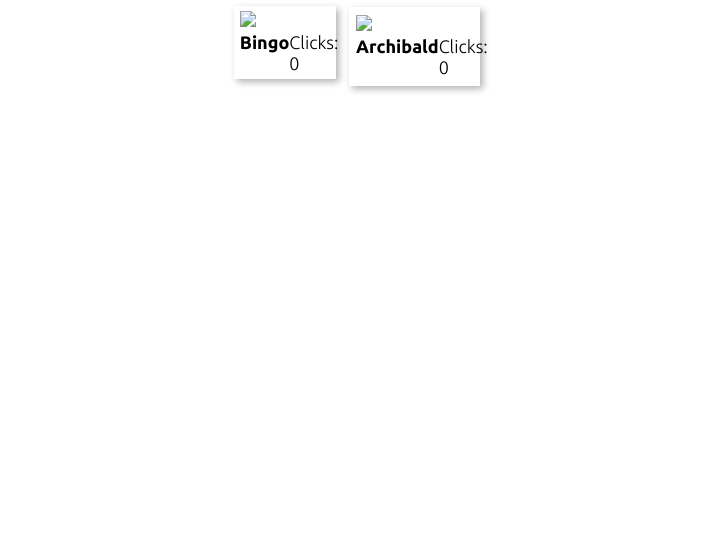
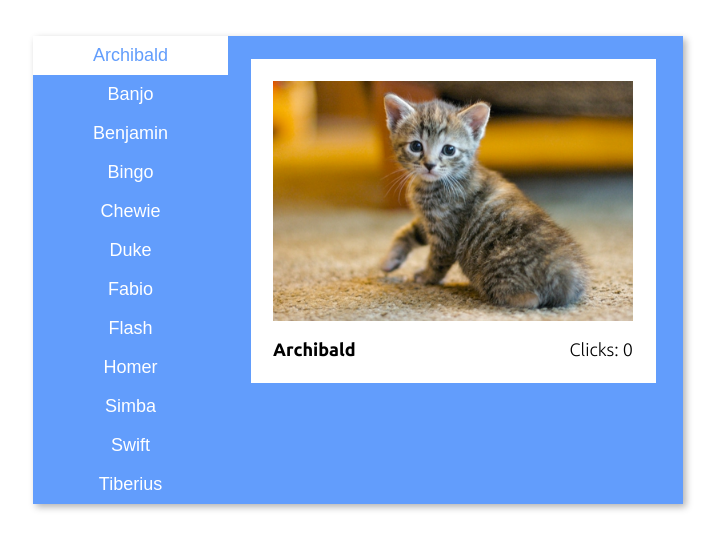
Before and after one commit to alemikolo/cat-clicker, a website: page src/index.html in a window 1280 px wide. Shown: the whole page, without its empty margins (282-1003 px from the left). Drawn offline with nearby package versions, Linux system fonts and the light colour scheme; files that its build step writes are made by us from their sources; files whose address does not match are found by name.

Commit message:
second requirements - cat clicker premium

```diff
--- a/src/index.html
+++ b/src/index.html
@@ -9,8 +9,9 @@
 </head>
 
 <body>
-  <ul id="cat-clicker" class="cat-clicker">
-  </ul>
+  <div id="cat-clicker" class="cat-clicker">
+      <ul id="cat-list" class="cat-list"></ul>
+  </div>
   <script src="https://cdnjs.cloudflare.com/ajax/libs/core-js/2.5.5/core.min.js"></script>
   <!--build:js-->
   <script src="js/CatClicker.js"></script>
--- a/src/js/CatClicker.js
+++ b/src/js/CatClicker.js
@@ -2,6 +2,80 @@ const CatClicker = (() => {
   const priv = new WeakMap();
 
   const _ = instance => priv.get(instance);
+
+  const createCatLink = (cat, index) => {
+    const newItem = document.createElement('li');
+    const newLink = document.createElement('button');
+    newLink.classList.add('cat-button');
+    newLink.setAttribute('type', 'button');
+    newLink.setAttribute('data-index', index);
+    newLink.textContent = cat.name;
+
+    newItem.appendChild(newLink);
+
+    return newItem;
+  };
+
+  const prepareCatsList = (instance) => {
+    const { cats, catsContainer } = _(instance);
+    const list = catsContainer.querySelector('.cat-list');
+    const catsDOMElements = document.createDocumentFragment();
+    cats.forEach((cat, index) => {
+      const newCat = createCatLink(cat, index);
+      catsDOMElements.appendChild(newCat);
+    });
+    list.appendChild(catsDOMElements);
+  };
+
+  const prepareCatImgBox = (instance) => {
+    const { catsContainer } = _(instance);
+
+    const catImgBox = document.createElement('div');
+    catImgBox.classList.add('cat-box');
+    const newCat = document.createElement('figure');
+    newCat.classList.add('cat');
+    const newCatImg = document.createElement('img');
+    newCatImg.classList.add('cat-img');
+    newCatImg.setAttribute('src', '');
+    newCatImg.setAttribute('data-index', '');
+    const newCatInfo = document.createElement('figcaption');
+    newCatInfo.classList.add('cat-info');
+    const newCatName = document.createElement('span');
+    newCatName.classList.add('cat-name');
+    newCatName.textContent = 'Cat name';
+    const newCatClicks = document.createElement('span');
+    newCatClicks.classList.add('cat-clicks');
+    newCatClicks.textContent = 'Clicks: 0';
+
+    newCatInfo.appendChild(newCatName);
+    newCatInfo.appendChild(newCatClicks);
+    newCat.appendChild(newCatImg);
+    newCat.appendChild(newCatInfo);
+    catImgBox.appendChild(newCat);
+
+    catsContainer.appendChild(catImgBox);
+  };
+
+  const prepareCatsProp = (cats) => {
+    const newCats = cats.map(cat => ({
+      name: cat,
+      url: `img//images//${cat}.jpg`,
+      clickNumber: 0,
+    }));
+    return newCats;
+  };
+
+  const setCatTagProp = (instance) => {
+    const { catsContainer } = _(instance);
+    _(instance).catImgTag = catsContainer.querySelector('.cat-img');
+    _(instance).catNameTag = catsContainer.querySelector('.cat-name');
+    _(instance).catClickTag = catsContainer.querySelector('.cat-clicks');
+  };
+
+  const updateCatInfo = (instance, name, clickNumber) => {
+    _(instance).catNameTag.textContent = name;
+    _(instance).catClickTag.textContent = `Clicks: ${clickNumber}`;
+  };
 
   const increaseClickNumber = (instance, index) => {
     if (index >= 0 && index < _(instance).cats.length) {
@@ -9,56 +83,26 @@ const CatClicker = (() => {
     }
   };
 
-  const dispalyClikNumber = (instance, index, box) => {
-    const clickNumberContainer = box;
-    const newClickNumber = _(instance).cats[index].clickNumber;
-    clickNumberContainer.textContent = `Clicks: ${newClickNumber}`;
+  const clickCountHandler = (instance, index) => {
+    const cat = _(instance).cats[index];
+    increaseClickNumber(instance, index);
+    updateCatInfo(instance, cat.name, cat.clickNumber);
   };
 
-  const clickCountHandler = (instance, index, box) => {
-    increaseClickNumber(instance, index);
-    dispalyClikNumber(instance, index, box);
+  const loadCat = (instance, index) => {
+    const { catImgTag } = _(instance);
+    const cat = _(instance).cats[index];
+    catImgTag.setAttribute('src', `img//images//${cat.name}.jpg`);
+    catImgTag.setAttribute('data-index', index);
+    updateCatInfo(instance, cat.name, cat.clickNumber);
   };
 
-  const createCat = (cat, index) => {
-    const newCatContainer = document.createElement('li');
-    const newCat = document.createElement('figure');
-    newCat.classList.add('cat');
-    const newCatImg = document.createElement('img');
-    newCatImg.classList.add('cat-img');
-    newCatImg.setAttribute('src', cat.url);
-    newCatImg.setAttribute('data-index', index);
-    const newCatInfo = document.createElement('figcaption');
-    newCatInfo.classList.add('cat-info');
-    const newCatName = document.createElement('span');
-    newCatName.classList.add('cat-name');
-    newCatName.textContent = cat.name;
-    const newCatClicks = document.createElement('span');
-    newCatClicks.classList.add('cat-clicks');
-    newCatClicks.textContent = `Clicks: ${cat.clickNumber}`;
-
-    newCatInfo.appendChild(newCatName);
-    newCatInfo.appendChild(newCatClicks);
-    newCat.appendChild(newCatImg);
-    newCat.appendChild(newCatInfo);
-    newCatContainer.appendChild(newCat);
-
-    return newCatContainer;
-  };
-
-  const prepareCatsDOM = (instance) => {
-    const { cats, catsContainer } = _(instance);
-    const catsDOMElements = document.createDocumentFragment();
-    cats.forEach((cat, index) => {
-      const newCat = createCat(cat, index);
-      catsDOMElements.appendChild(newCat);
-    });
-    catsContainer.appendChild(catsDOMElements);
-  };
-
-  const prepareCatsProp = (cats) => {
-    const newCats = cats.map(cat => ({ ...cat, clickNumber: 0 }));
-    return newCats;
+  const setActiveButton = (element) => {
+    const previous = document.querySelector('.active-cat');
+    if (previous) {
+      previous.classList.remove('active-cat');
+    }
+    element.classList.add('active-cat');
   };
 
   class CatClickerClass {
@@ -66,16 +110,28 @@ const CatClicker = (() => {
       const privateProps = {
         cats: prepareCatsProp(cats),
         catsContainer,
+        catImgTag: null,
+        catNameTag: null,
+        catClickTag: null,
       };
+
       priv.set(this, privateProps);
-      prepareCatsDOM(this);
+
+      prepareCatsList(this);
+      prepareCatImgBox(this);
+      setCatTagProp(this);
+      loadCat(this, 0);
+      setActiveButton(document.querySelector('button[data-index="0"]'));
 
       this.catsContainer.addEventListener('click', (event) => {
         const { target } = event;
         if (target.nodeName === 'IMG') {
           const catIndex = target.dataset.index;
-          const clickBox = target.parentElement.querySelector('.cat-clicks');
-          clickCountHandler(this, catIndex, clickBox);
+          clickCountHandler(this, catIndex);
+        } else if (target.nodeName === 'BUTTON') {
+          const catIndex = target.dataset.index;
+          loadCat(this, catIndex);
+          setActiveButton(target);
         }
       });
     }
@@ -86,20 +142,33 @@ const CatClicker = (() => {
     get catsContainer() {
       return _(this).catsContainer;
     }
+    get catImgTag() {
+      return _(this).catImgTag;
+    }
+    get catNameTag() {
+      return _(this).catNameTag;
+    }
+    get catClickTag() {
+      return _(this).catClickTag;
+    }
   }
 
   return CatClickerClass;
 })();
 
 const cats = [
-  {
-    url: 'img/images/bingo.jpg',
-    name: 'Bingo',
-  },
-  {
-    url: 'img/images/Archibald.jpg',
-    name: 'Archibald',
-  },
+  'archibald',
+  'banjo',
+  'benjamin',
+  'bingo',
+  'chewie',
+  'duke',
+  'fabio',
+  'flash',
+  'homer',
+  'simba',
+  'swift',
+  'tiberius',
 ];
 
 const catClicker = new CatClicker( // eslint-disable-line no-unused-vars
--- a/src/sass/partials/_variables.scss
+++ b/src/sass/partials/_variables.scss
@@ -2,3 +2,7 @@
 $text-font: "Ubuntu", sans-serif;
 $text-size: 18px;
 $text-weight: 700;
+
+// === COLORS ===
+
+$main-color:  rgb(98, 157, 252);
--- a/src/sass/styles.scss
+++ b/src/sass/styles.scss
@@ -6,11 +6,45 @@ body {
 }
 
 .cat-clicker {
+  width: 40%;
+  min-width: 650px;
+  margin: 2em auto;
   display: flex;
   flex-direction: row;
-  justify-content: center;
   flex-wrap: wrap;
+  background-color: $main-color;
+  box-shadow: 3px 3px 7px 0 rgba(0, 0, 0, 0.3);
+}
+.cat-list{
+  width: 30%;
+}
+
+.cat-button {
   width: 100%;
+  background: none;
+  border: none;
+  padding: 0.5em;
+  font-size: 1em;
+  text-transform: capitalize;
+  color: #fff;
+}
+
+.cat-button:focus {
+  border: none;
+  outline: none;
+}
+
+.cat-button:hover,
+.active-cat {
+  background-color: #fff;
+  color: $main-color;
+}
+
+
+.cat-box {
+  width: 70%;
+  max-width: 450px;
+  min-height: 300px;
 }
 
 .cat {
@@ -19,7 +53,7 @@ body {
   width: 90%;
   margin: 5%;
   padding: 5%;
-  box-shadow: 3px 3px 7px 0 rgba(0, 0, 0, 0.3);
+  background-color: #fff;
 }
 
 .cat-img {
@@ -36,4 +70,5 @@ body {
 
 .cat-name {
   font-weight: 700;
+  text-transform: capitalize;
 }
```
Also changed, not shown: src/img/images/archibald.jpg (renamed from src/img/images/pregus.jpg), src/img/images/banjo.jpg (added), src/img/images/benjamin.jpg (added), src/img/images/bingo.jpg (renamed from src/img/images/mietek.jpg), src/img/images/chewie.jpg (added), src/img/images/duke.jpg (added), src/img/images/fabio.jpg (added), src/img/images/flash.jpg (added), src/img/images/homer.jpg (added), src/img/images/simba.jpg (added), src/img/images/swift.jpg (added), src/img/images/tiberius.jpg (added).
